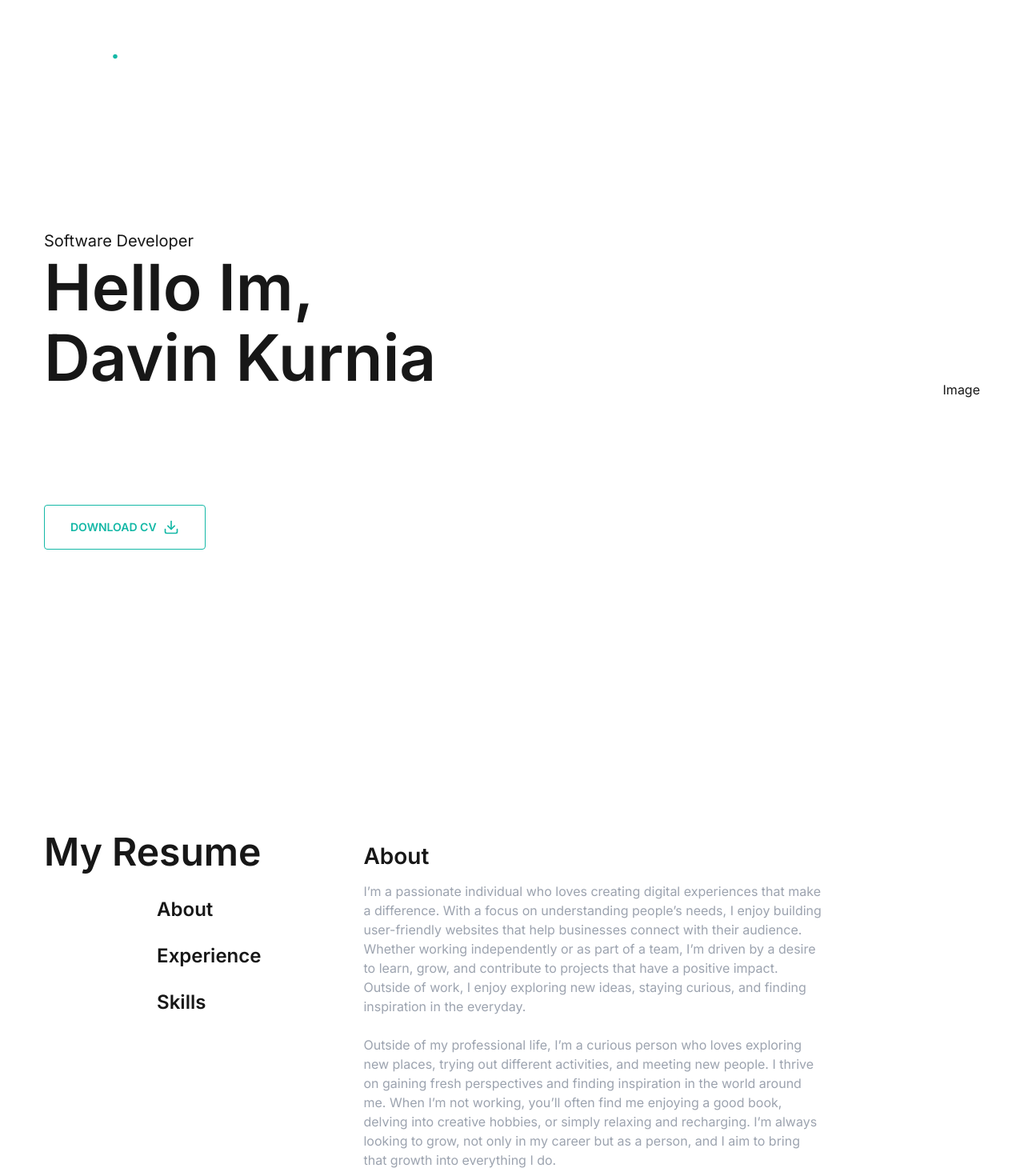
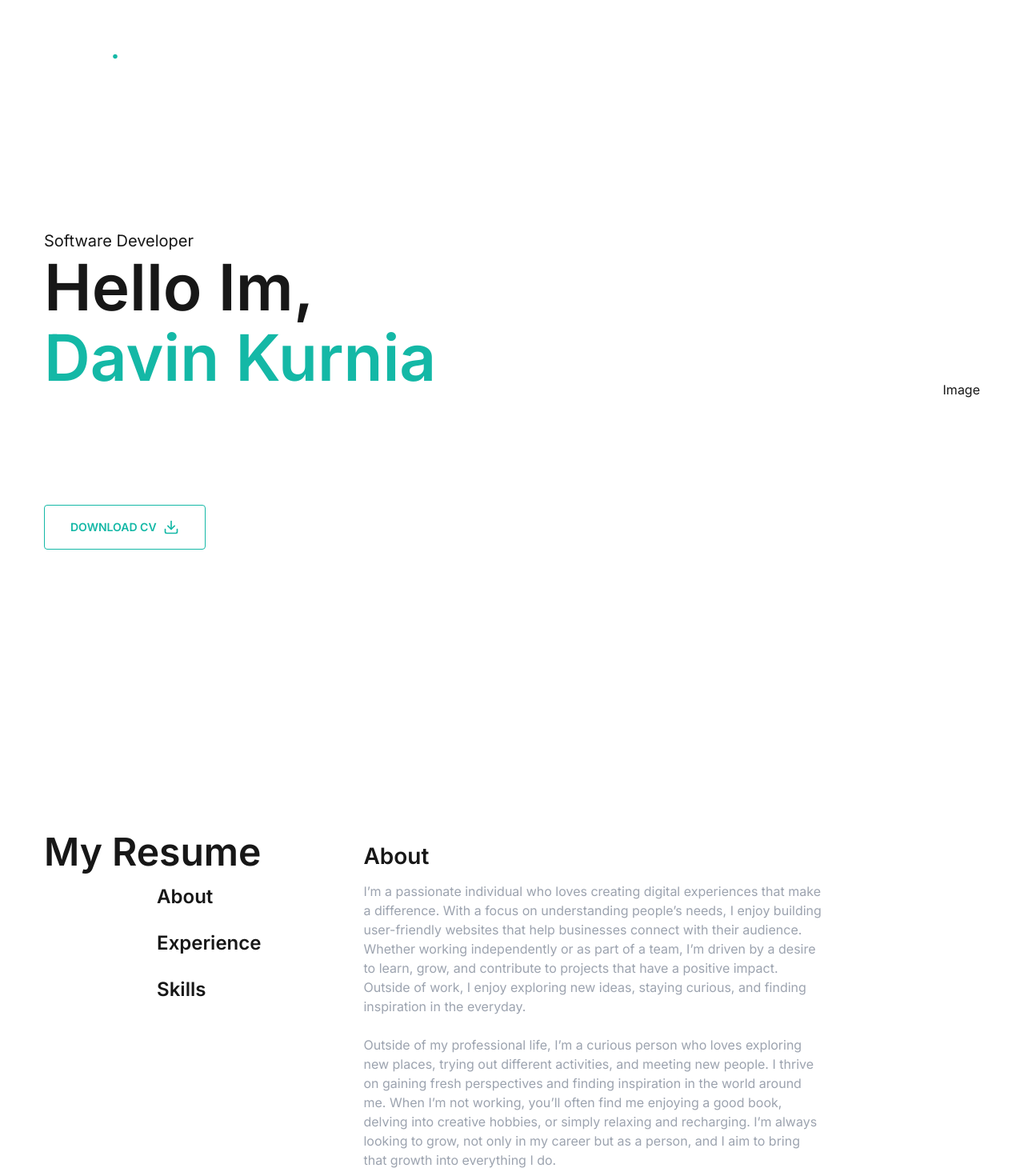
Before and after one commit to Kaiciary/davinkurnia-v1, a Next.js app: page / in a window 1280 px wide. Shown: the top 1470 px of the page at 80% size. Built offline with nearby package versions, Linux system fonts and the light colour scheme.

Commit message:
update resume

```diff
--- a/src/app/components/experience.tsx
+++ b/src/app/components/experience.tsx
@@ -13,7 +13,7 @@ const Experience: React.FC<{ experience: ExperienceData[] }> = ({ experience })
             {experience.map((exp, index) => (
                 <li className="point" key={index}>
                     <p>
-                        <strong>{exp.position}</strong> <strong className="text-blue-500">@ {exp.company}</strong>
+                        <strong>{exp.position}</strong> <strong className="text-teal-500">@ {exp.company}</strong>
                     </p>
                     <p>{exp.period}</p>
                     <div className="h-4"></div>
--- a/src/app/pages/header.tsx
+++ b/src/app/pages/header.tsx
@@ -7,7 +7,7 @@ const Header = () => {
         <header className="py-8 xl:py-12 text-white">
             <div className="container mx-auto flex justify-between">
                 <div className="flex-none w-full max-w-[180px] sm:max-w-[100px] md:max-w-[150px]">
-                    <h1 className='xl:h3 h2'>Davin <strong className='text-teal-500'>.</strong></h1>
+                    <h1 className='xl:h3 h3'>Davin <strong className='text-teal-500'>.</strong></h1>
                 </div>
                 <div>
                     <Navbar />
--- a/src/app/pages/home.tsx
+++ b/src/app/pages/home.tsx
@@ -10,7 +10,7 @@ export default function Homepage() {
                         <span className="text-xl">Software Developer</span>
                         <h1 className="h1">Hello Im,
                             <br></br>
-                            <span>Davin Kurnia</span>
+                            <span className="text-teal-500">Davin Kurnia</span>
                         </h1>
                         <p className="max-w-[500px] mb-9 text-white/80 pt-8">
                             I’m a software developer passionate about creating innovative applications and solving problems to deliver impactful solutions using various programming languages and technologies.  </p>
--- a/src/app/pages/resume.tsx
+++ b/src/app/pages/resume.tsx
@@ -16,28 +16,29 @@ const Service: React.FC = () => {
                 return <About aboutMe={resumeData.about} />;
             case "experience":
                 return <Experience experience={resumeData.experience} />;
-
         }
     };
 
     return (
-        <div className="py-8 xl:py-32">
+        <div className="py-24 xl:py-32">
             <div className="container mx-auto xl:block text-center xl:text-left">
-                <div className="flex flex-col xl:flex-row gap-32">
+                <div className="flex flex-col xl:flex-row xl:gap-32">
                     <div>
                         <h1 className="h2">My Resume</h1>
-                        <div className="flex justify-end">
-                            <ul>
-                                <li className="my-8 cursor-pointer h4" onClick={() => setActiveTab("about")}>About</li>
-                                <li className="my-8 cursor-pointer h4" onClick={() => setActiveTab("experience")}>Experience</li>
-                                <li className="my-8 cursor-pointer h4" onClick={() => setActiveTab("skills")}>Skills</li>
+                        <div className="flex xl:justify-end justify-center">
+                            <ul className="flex xl:flex-col flex-row xl:gap-0 gap-10">
+                                <li className="my-4 cursor-pointer xl:h4 hover:text-teal-500 transition-all" onClick={() => setActiveTab("about")}>About</li>
+                                <li className="my-4 cursor-pointer xl:h4 hover:text-teal-500 transition-all" onClick={() => setActiveTab("experience")}>Experience</li>
+                                <li className="my-4 cursor-pointer xl:h4 hover:text-teal-500 transition-all" onClick={() => setActiveTab("skills")}>Skills</li>
                             </ul>
                         </div>
                     </div>
-                    <div className="mt-8 xl:mt-0">
-                        <h1 className="h3 pt-4">{activeTab.charAt(0).toUpperCase() + activeTab.slice(1)}</h1>
-                        <div className="mt-4 max-w-xl">
-                            {renderContent()}
+                    <div className="mt-4 xl:mt-0">
+                        <h1 className="h3 xl:pt-4">{activeTab.charAt(0).toUpperCase() + activeTab.slice(1)}</h1>
+                        <div className="mt-4 flex xl:justify-start justify-center">
+                            <div className="xl:max-w-xl max-w-[500px]">
+                                {renderContent()}
+                            </div>
                         </div>
                     </div>
                 </div>
```
